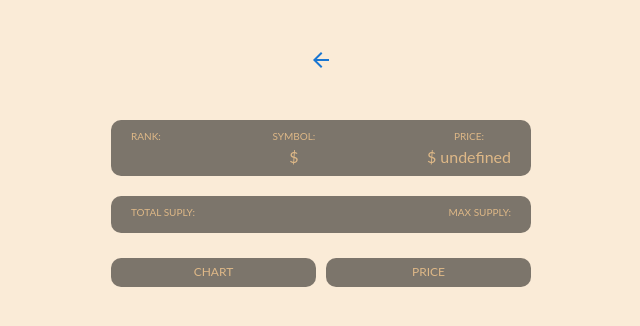
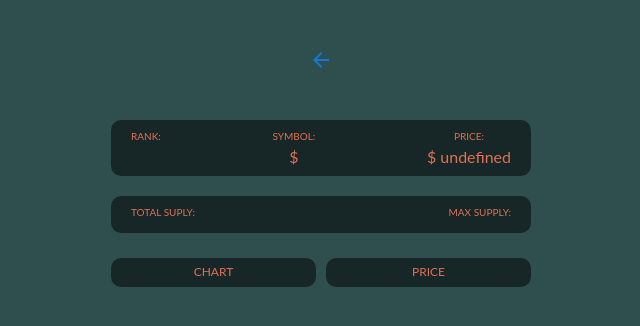
Before and after one commit to jpark-dev/react-masterclass, a React (Create React App) app: page /1 in a window 1280 px wide. Shown: the top 326 px of the page, without its empty margins (319-959 px from the left). Built offline with nearby package versions, Linux system fonts and the light colour scheme; no server answers.

Commit message:
Removed all darkMode state related props. Installed recoil. Linted.

```diff
--- a/package.json
+++ b/package.json
@@ -23,6 +23,7 @@
     "react-query": "^3.39.2",
     "react-router-dom": "^6.4.1",
     "react-scripts": "5.0.1",
+    "recoil": "^0.7.5",
     "styled-components": "^5.3.6",
     "typescript": "^4.8.4",
     "web-vitals": "^2.1.4"
--- a/src/App.tsx
+++ b/src/App.tsx
@@ -63,19 +63,15 @@ const GlobalStyle = createGlobalStyle`
 `;
 
 function App() {
-  const [isDark, setIsDark] = useState(false);
-  const toggleDark = () => setIsDark(prev => !prev);
-
   return (
     <>
-      <ThemeProvider theme={isDark ? darkTheme : lightTheme}>
-        <Router toggleDark={toggleDark} isDark={isDark}/>
+      <ThemeProvider theme={true ? darkTheme : lightTheme}>
+        <Router />
         <GlobalStyle />
         <ReactQueryDevtools />
       </ThemeProvider>
     </>
-
-  )
+  );
 }
 
 export default App;
--- a/src/Router.tsx
+++ b/src/Router.tsx
@@ -4,23 +4,20 @@ import Coin from "./routes/Coin";
 import Coins from "./routes/Coins";
 import Price from "./routes/Price";
 
-interface RouterProps {
-  toggleDark: () => void;
-  isDark: boolean;
-}
+interface RouterProps {}
 
-function Router({toggleDark, isDark}:RouterProps) {
+function Router({}: RouterProps) {
   return (
     <BrowserRouter basename={process.env.PUBLIC_URL}>
       <Routes>
-        <Route path="/:coinID" element={<Coin isDark={isDark}/>}>
-          <Route path={'chart'} element={<Chart isDark={isDark} />}/>
-          <Route path={'price'} element={<Price />}/>
+        <Route path="/:coinID" element={<Coin />}>
+          <Route path={"chart"} element={<Chart />} />
+          <Route path={"price"} element={<Price />} />
         </Route>
-        <Route path="/" element={<Coins toggleDark={toggleDark} isDark={isDark}/>}/>
+        <Route path="/" element={<Coins />} />
       </Routes>
     </BrowserRouter>
-  )
+  );
 }
 
 export default Router;
--- a/src/index.tsx
+++ b/src/index.tsx
@@ -1,16 +1,19 @@
-import React from 'react';
-import ReactDOM from 'react-dom/client';
-import { QueryClient, QueryClientProvider } from 'react-query';
-import App from './App';
+import React from "react";
+import ReactDOM from "react-dom/client";
+import { QueryClient, QueryClientProvider } from "react-query";
+import { RecoilRoot } from "recoil";
+import App from "./App";
 
 const queryClient = new QueryClient();
 
-const root = ReactDOM.createRoot(document.getElementById('root') as Element);
+const root = ReactDOM.createRoot(document.getElementById("root") as Element);
 
 root.render(
   <React.StrictMode>
-    <QueryClientProvider client={queryClient}>
-      <App />
-    </QueryClientProvider>
+    <RecoilRoot>
+      <QueryClientProvider client={queryClient}>
+        <App />
+      </QueryClientProvider>
+    </RecoilRoot>
   </React.StrictMode>
 );
--- a/src/routes/Chart.tsx
+++ b/src/routes/Chart.tsx
@@ -8,7 +8,6 @@ interface ChartProps {
 }
 
 interface ChartDarkProps {
-  isDark: boolean;
 }
 
 interface IData {
@@ -22,7 +21,7 @@ interface IData {
   market_cap: number;
 }
 
-function Chart({isDark}:ChartDarkProps) {
+function Chart({}:ChartDarkProps) {
   const { coinID } = useOutletContext<ChartProps>();
   const { isLoading, data } = useQuery<IData[]>(["ohlcv", coinID], () =>
     fetchCoinHistory(coinID)
@@ -49,7 +48,7 @@ function Chart({isDark}:ChartDarkProps) {
               },
             },
             theme: {
-              mode: isDark ? 'dark' : 'light',
+              mode: true ? 'dark' : 'light',
             },
             xaxis: {
               type: "datetime",
--- a/src/routes/Coin.tsx
+++ b/src/routes/Coin.tsx
@@ -147,10 +147,10 @@ const Tab = styled.span<{ isActive: boolean }>`
 `;
 
 interface CoinProps {
-  isDark: boolean;
+
 }
 
-function Coin({isDark}:CoinProps) {
+function Coin({}:CoinProps) {
   const { coinID } = useParams<RouteParams>();
   const { state } = useLocation() as LocationState;
   const chartMatch = useMatch("/:coinID/chart");
--- a/src/routes/Coins.tsx
+++ b/src/routes/Coins.tsx
@@ -68,11 +68,10 @@ interface ICoin {
 }
 
 interface CoinsProps {
-  toggleDark: () => void;
-  isDark: boolean;
+
 }
 
-function Coins({toggleDark, isDark}:CoinsProps) {
+function Coins({}:CoinsProps) {
   const { isLoading, data } = useQuery<ICoin[]>("allCoins", fetchCoins);
 
   return (
@@ -82,7 +81,7 @@ function Coins({toggleDark, isDark}:CoinsProps) {
       </Helmet>
       <Header>
         <Title >Coin</Title>
-        {isDark ? <DarkModeIcon color="primary" onClick={toggleDark} /> : <LightModeIcon color="primary" onClick={toggleDark} />}
+        {/* {isDark ? <DarkModeIcon color="primary" onClick={toggleDark} /> : <LightModeIcon color="primary" onClick={toggleDark} />} */}
       </Header>
       {isLoading ? (
         <Loader>Loading...</Loader>
--- a/src/styled.d.ts
+++ b/src/styled.d.ts
@@ -1,6 +1,6 @@
-import 'styled-components';
+import "styled-components";
 
-declare module 'styled-components' {
+declare module "styled-components" {
   export interface DefaultTheme {
     accentColor: string;
     bgColor: string;
--- a/src/theme.ts
+++ b/src/theme.ts
@@ -4,10 +4,10 @@ export const darkTheme: DefaultTheme = {
   bgColor: "darkslategrey",
   accentColor: "black",
   textColor: "#e17055",
-}
+};
 
 export const lightTheme: DefaultTheme = {
   bgColor: "antiquewhite",
   accentColor: "black",
   textColor: "burlywood",
-}
+};
```
Also changed, not shown: 2 other files (tests, documents, lock files or other folders).
